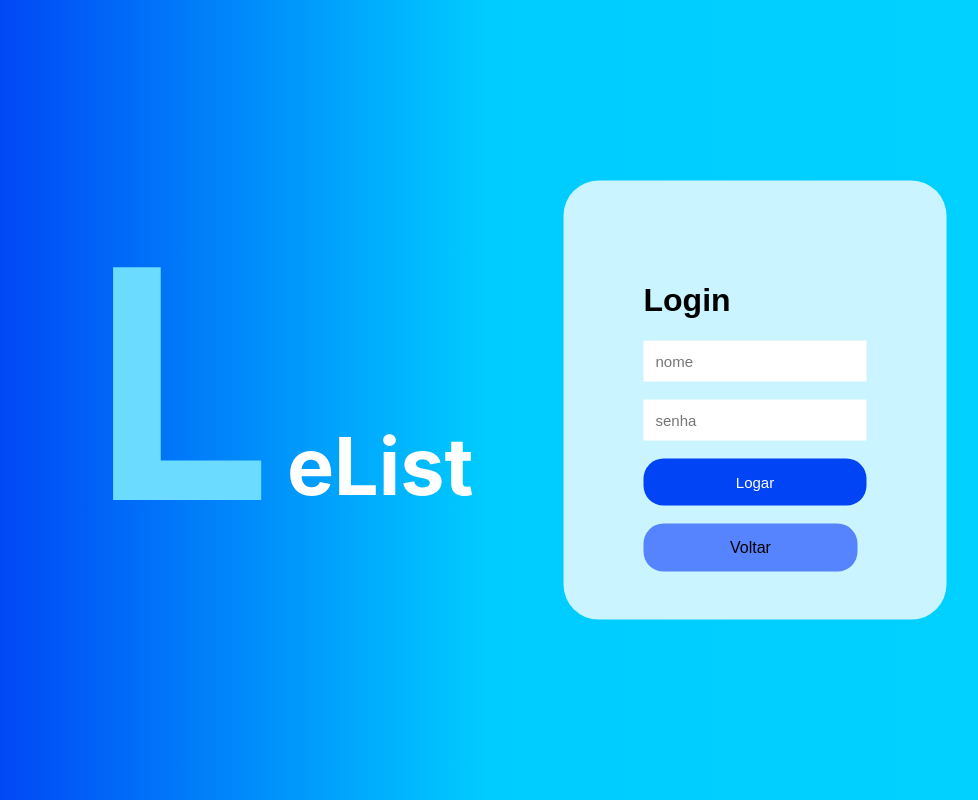
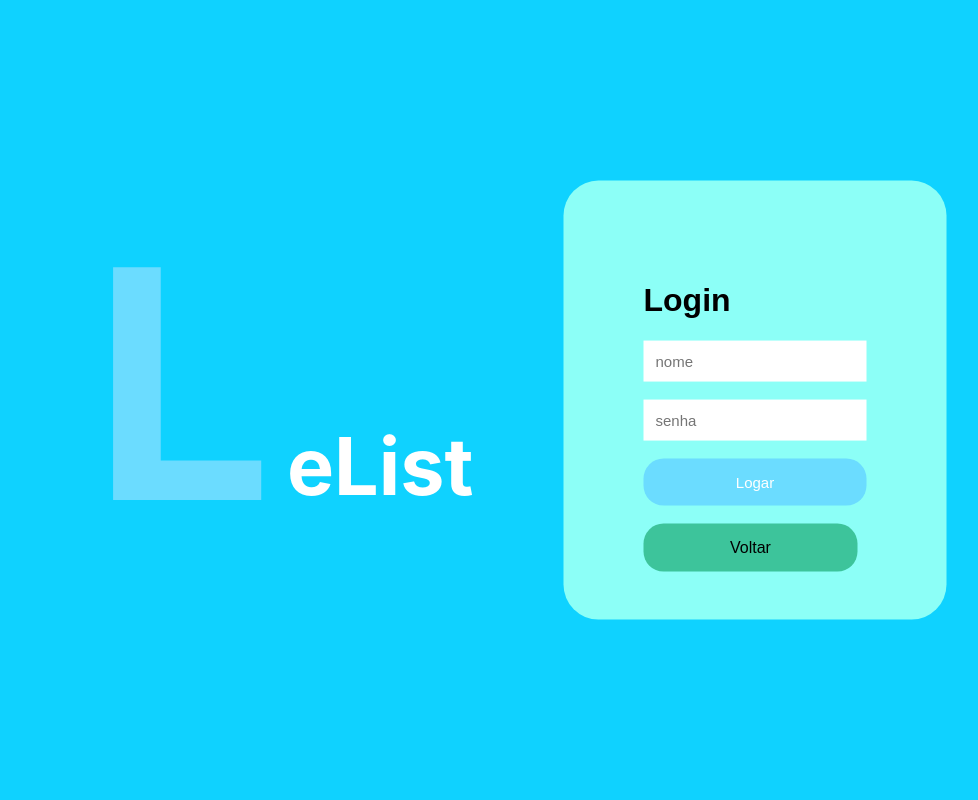
Before and after one commit to ElizaAugusta/Projeto_Lelist, a Django app: template usuario/templates/login.html in a window 1280 px wide. Shown: the whole page, without its empty margins (13-991 px from the left). Run offline with Django 3.2, Linux system fonts and the light colour scheme; the template is opened without the code that fills it, so the values that code supplies are empty.

Commit message:
layout e testes
modifcações de layout e testes

```diff
--- a/usuario/templates/index.html
+++ b/usuario/templates/index.html
@@ -6,7 +6,7 @@
     <style>
         body{
             font-family: Arial, helvetica, sans-serif;
-            background-image: linear-gradient(90deg, rgba(1,68,245,1) 0%, rgba(0,204,255,1) 39%, rgba(0,212,255,1) 100%);
+            background-color: #0FD2FF;
         }
         .back{
             background-color: #0000;
@@ -48,7 +48,7 @@
             color: white;
         }
         .login, .cad{
-            background-color: #feca64;
+            background-color: #059FEC;
             position: relative;
             border: none;
             padding: 15px;
@@ -62,7 +62,7 @@
             margin: 10px 5px;
         }
         .cad{
-            background-color: #5684fe;
+            background-color: #8CFFF7;
             color: #000000;
         }
         .conteudo{
--- a/usuario/templates/login.html
+++ b/usuario/templates/login.html
@@ -6,10 +6,10 @@
     <style>
         body{
             font-family: Arial, helvetica, sans-serif;
-            background-image: linear-gradient(90deg, rgba(1,68,245,1) 0%, rgba(0,204,255,1) 39%, rgba(0,212,255,1) 100%);
+            background-color: #0FD2FF;
         }
         .back{
-            background-color: #caf4ff;
+            background-color: #8CFFF7;
             position: absolute;
             top: 50%;
             left: 60%;
@@ -25,7 +25,7 @@
             font-size: 15px;
         }
         .login{
-            background-color: #0144f5;
+            background-color: #6BDCFF;
             border: none;
             padding: 15px;
             width: 100%;
@@ -34,12 +34,12 @@
             font-size: 15px;
         }
         .login:hover{
-            background-color: deepskyblue;
+            background-color: #1BC4CF;
             cursor: pointer;
             color: white;
         }
         .cad{
-            background-color: #5684fe;
+            background-color: #3dc49b;
             position: absolute;
             border: none;
             padding: 15px;
@@ -53,7 +53,7 @@
             font-size: 16px;
         }
         .cad:hover{
-            background-color: deepskyblue;
+            background-color: #1BC4CF;
             cursor: pointer;
             color: white;
         }
```
Also changed, not shown: usuario/templates/cadastro.html (+8 -8 lines), usuario/tests.py (+39 -5 lines), db.sqlite3.
